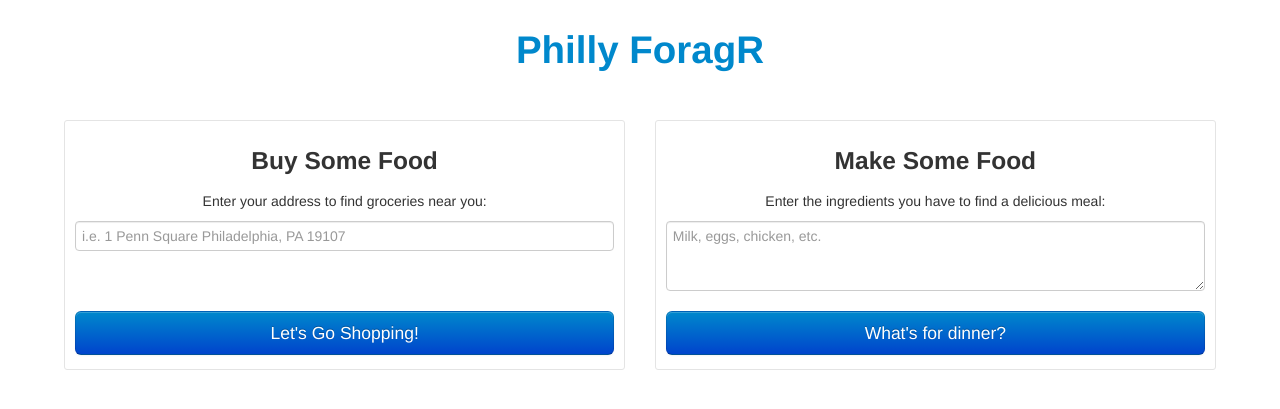
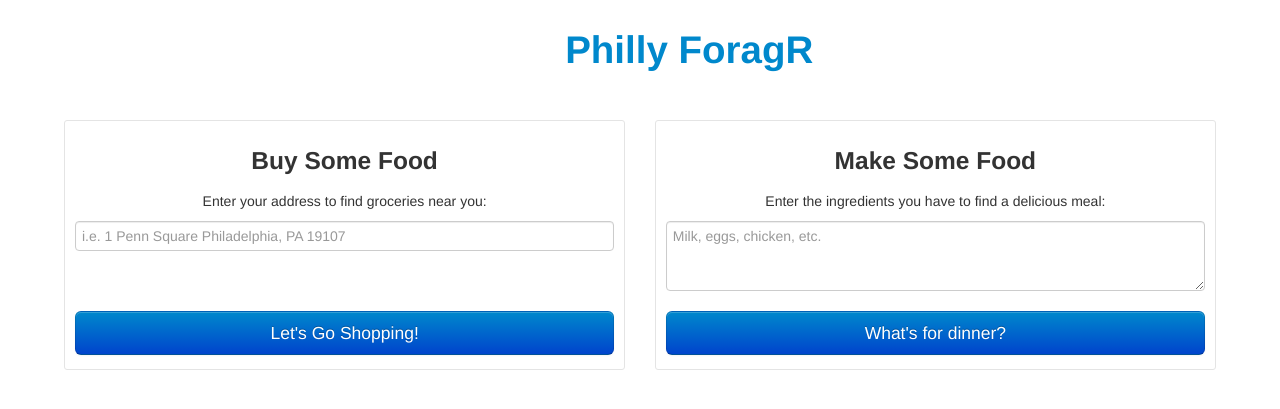
Before and after one commit to notthatbreezy/phillyphoodaccess, a Django app: template locations_app/templates/index.html in a window 1280 px wide. Shown: the top 409 px of the page. Run offline with Django 3.2, Linux system fonts and the light colour scheme; the template is opened without the code that fills it, so the values that code supplies are empty; some libraries are stand-ins or nearby versions.

Commit message:
Fixed the fluid design

```diff
--- a/locations_app/templates/base.html
+++ b/locations_app/templates/base.html
@@ -13,7 +13,7 @@
         <div class="main-wrapper">
             <div class="row-fluid">
                  <div class="span12 app-header">
-                     <h1><a href="/">Philly ForagR</a></h1>
+                     <div class="span5 offset4 header-text"><h1><a href="/">Philly ForagR</a></h1></div>
                 </div>
             </div>
 
--- a/recipes_app/templates/recipe_results.html
+++ b/recipes_app/templates/recipe_results.html
@@ -1,7 +1,8 @@
 {% extends "base.html" %}
 
 {% block page_content %}
-<div class="span3 offset3">
+<div class="row-fluid">
+    <div class="span5 offset4">
     <div class="accordion" id="accordion2">
     {% for recipe in recipes %}
         {% autoescape off %}
@@ -28,4 +29,6 @@
     {% endfor %}
         </div>
     </div>
+</div>
+
 {% endblock %}
--- a/static/css/styles.css
+++ b/static/css/styles.css
@@ -14,9 +14,10 @@ table.recipes {
     margin: 0 auto;
 }
 
-h1.recipes {
-    text-align: center;
+.header-text {
+    text-alrign: center;
 }
+
 .home-panel {
     text-align: center;
     border: 1px solid #E4E4E4;
```
Lines whose indentation alone changed are shown as unchanged.
